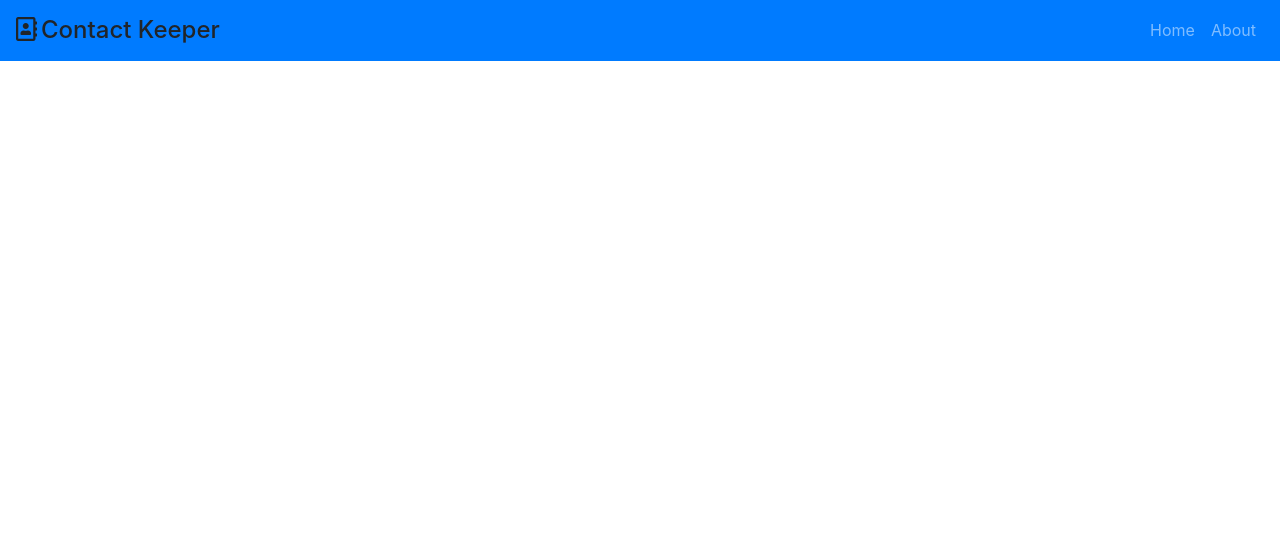
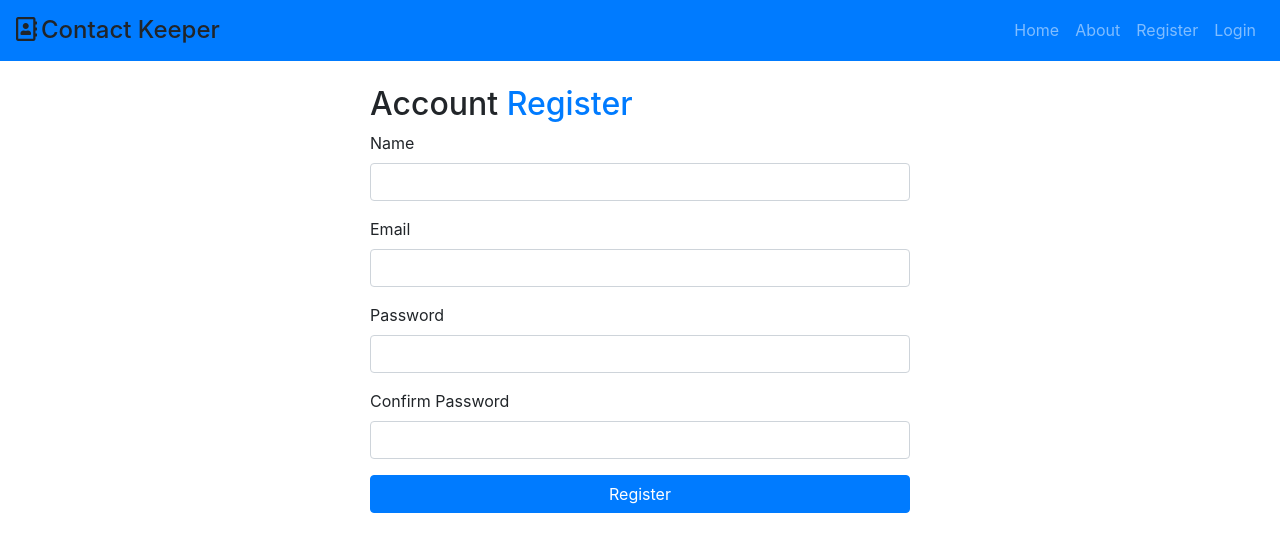
Before and after one commit to botelja/contact-keeper, a React (Create React App) app in the folder client/: page /register in a window 1280 px wide. Shown: the top 552 px of the page. Built offline with nearby package versions, Linux system fonts and the light colour scheme.

Commit message:
Register and login component

```diff
--- a/client/src/App.js
+++ b/client/src/App.js
@@ -5,6 +5,8 @@
 import About from './components/pages/About';
 import ContactState from './context/contact/ContactState';
 import AuthState from './context/auth/AuthState';
+import Register from './components/auth/Register';
+import Login from './components/auth/Login';
 import './App.css';
 
 const App = () => {
@@ -17,6 +19,8 @@
             <Switch>
               <Route exact path="/" component={Home} />
               <Route exact path="/about" component={About} />
+              <Route exact path="/register" component={Register} />
+              <Route exact path="/login" component={Login} />
             </Switch>
           </div>
         </Fragment>
--- /dev/null
+++ b/client/src/components/auth/Login.jsx
@@ -0,0 +1,55 @@
+import React, { useState } from 'react';
+
+const Login = () => {
+  const [user, setUser] = useState({
+    email: '',
+    password: ''
+  });
+
+  const { email, password } = user;
+
+  const onChange = (e) => setUser({ ...user, [e.target.name]: e.target.value });
+
+  const onSubmit = (e) => {
+    e.preventDefault();
+    console.log('Login submit');
+  };
+
+  return (
+    <div className="row justify-content-center my-4">
+      <div className="col-6">
+        <h2>
+          Account <span className="text-primary">Login</span>
+        </h2>
+
+        <form onSubmit={onSubmit}>
+          <div className="form-group">
+            <label htmlFor="email">Email</label>
+            <input
+              type="email"
+              className="form-control"
+              name="email"
+              value={email}
+              onChange={onChange}
+            />
+          </div>
+          <div className="form-group">
+            <label htmlFor="password">Password</label>
+            <input
+              type="password"
+              className="form-control"
+              name="password"
+              value={password}
+              onChange={onChange}
+            />
+          </div>
+          <button type="submit" className="btn btn-primary btn-block">
+            Login
+          </button>
+        </form>
+      </div>
+    </div>
+  );
+};
+
+export default Login;
--- /dev/null
+++ b/client/src/components/auth/Register.jsx
@@ -0,0 +1,77 @@
+import React, { useState } from 'react';
+
+const Register = () => {
+  const [user, setUser] = useState({
+    name: '',
+    email: '',
+    password: '',
+    password2: ''
+  });
+
+  const { name, email, password, password2 } = user;
+
+  const onChange = (e) => setUser({ ...user, [e.target.name]: e.target.value });
+
+  const onSubmit = (e) => {
+    e.preventDefault();
+    console.log('Register submit');
+  };
+
+  return (
+    <div className="row justify-content-center my-4">
+      <div className="col-6">
+        <h2>
+          Account <span className="text-primary">Register</span>
+        </h2>
+
+        <form onSubmit={onSubmit}>
+          <div className="form-group">
+            <label htmlFor="name">Name</label>
+            <input
+              type="text"
+              className="form-control"
+              name="name"
+              value={name}
+              onChange={onChange}
+            />
+          </div>
+          <div className="form-group">
+            <label htmlFor="email">Email</label>
+            <input
+              type="email"
+              className="form-control"
+              name="email"
+              value={email}
+              onChange={onChange}
+            />
+          </div>
+          <div className="form-group">
+            <label htmlFor="password">Password</label>
+            <input
+              type="password"
+              className="form-control"
+              name="password"
+              value={password}
+              onChange={onChange}
+            />
+          </div>
+          <div className="form-group">
+            <label htmlFor="password2">Confirm Password</label>
+            <input
+              type="password"
+              className="form-control"
+              name="password2"
+              value={password2}
+              onChange={onChange}
+            />
+          </div>
+          <button type="submit" className="btn btn-primary btn-block">
+            Register
+          </button>
+        </form>
+      </div>
+    </div>
+  );
+};
+
+export default Register;
--- a/client/src/components/layout/Navbar.jsx
+++ b/client/src/components/layout/Navbar.jsx
@@ -21,6 +21,16 @@
             About
           </Link>
         </li>
+        <li className="nav-item">
+          <Link className="nav-link" to="/register">
+            Register
+          </Link>
+        </li>
+        <li className="nav-item">
+          <Link className="nav-link" to="/login">
+            Login
+          </Link>
+        </li>
       </ul>
     </nav>
   );
```
